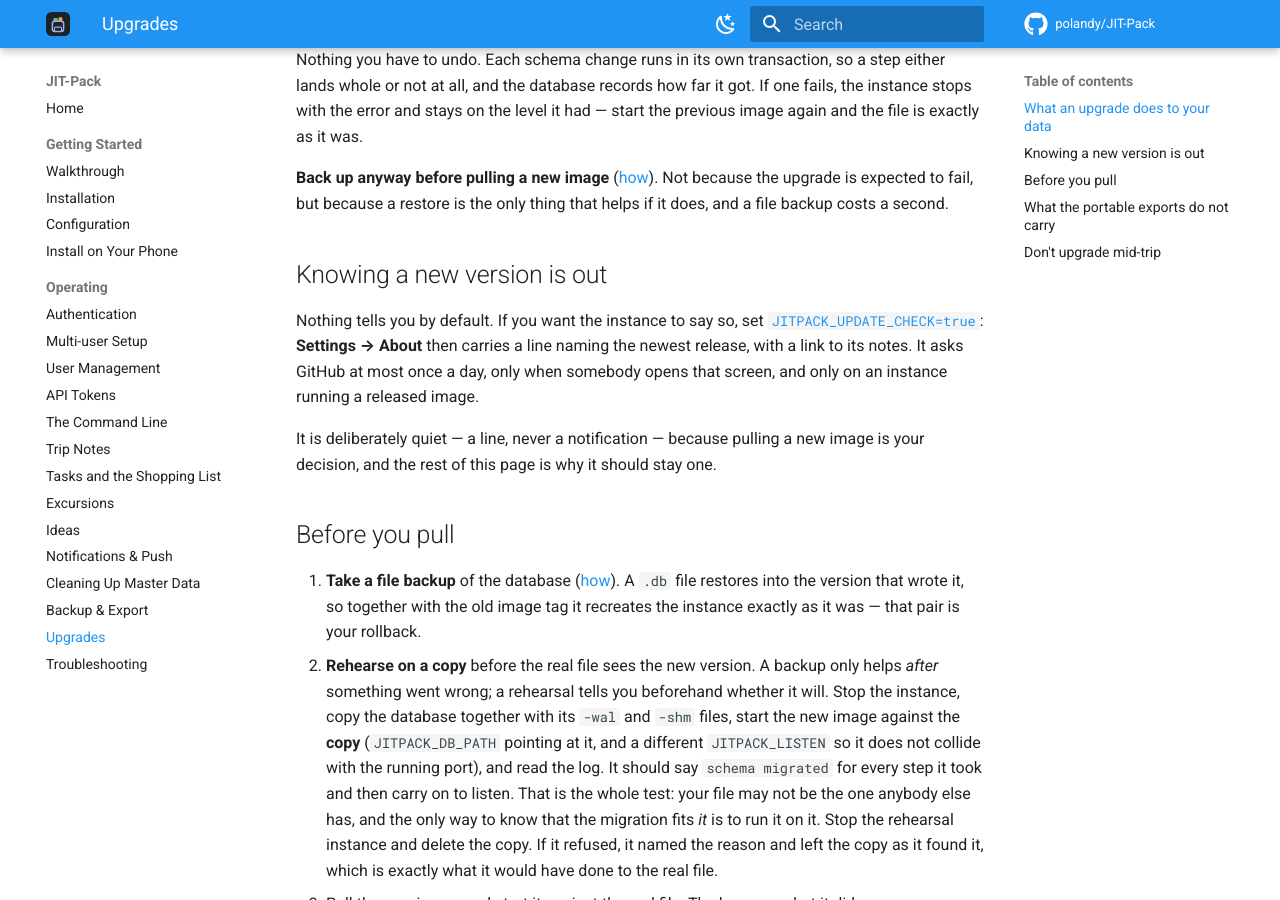
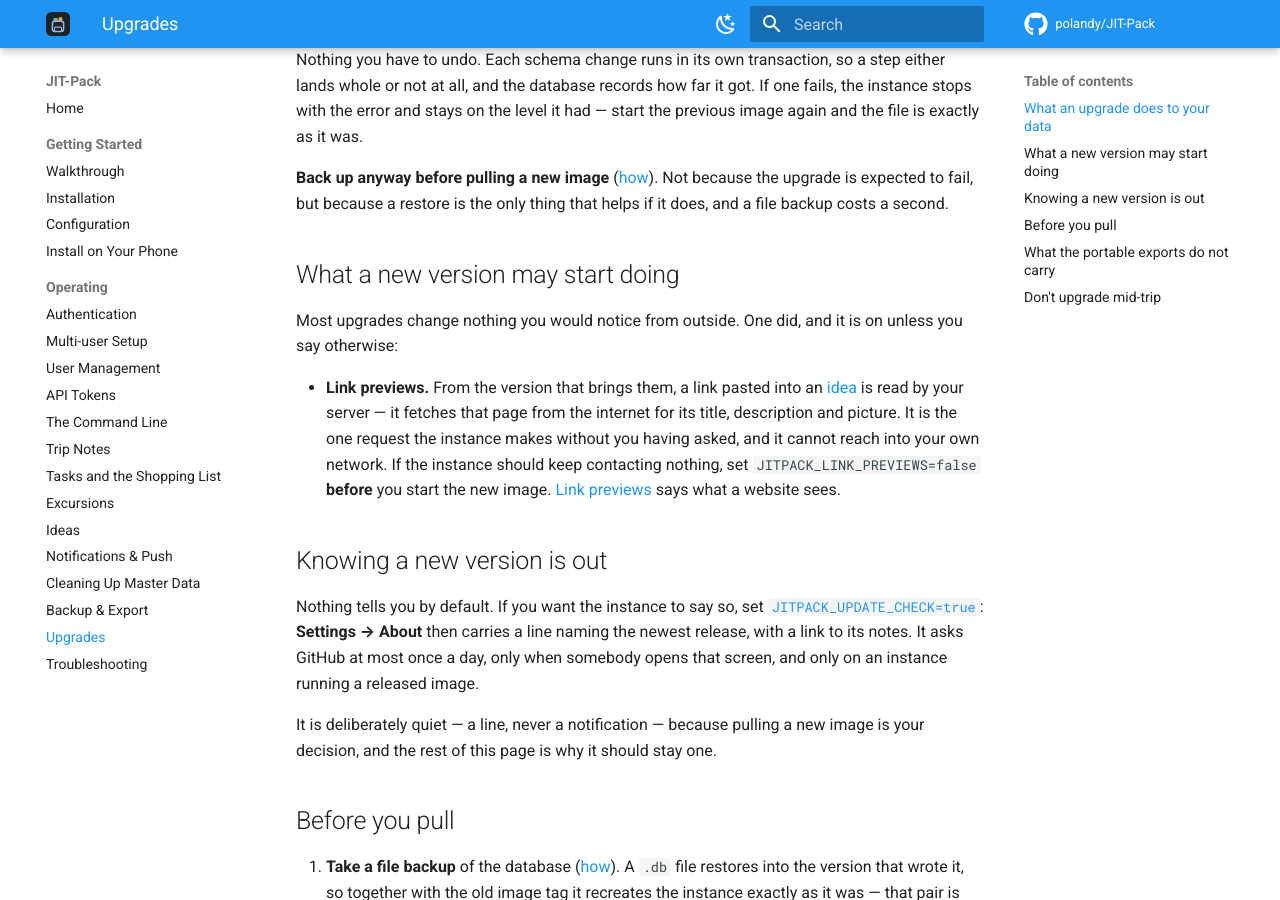
Before and after one commit to polandy/JIT-Pack, an MkDocs documentation site: the page built from docs/upgrades.md, in a window 1280 px wide and 900 px high, scrolled down 767 px. Built offline with MkDocs 1.6.1 and Material for MkDocs 9.7.7, drawn with Linux system fonts in a browser that asks for light colours; comment, search, counter and statistics services are not loaded.

Commit message:
docs: an upgrade turns link previews on — say so before the restart (FR-29.16)
The one request an instance makes unasked arrives with an image pull, so
docs/upgrades.md names it and the switch to set before the new image
starts.

```diff
--- a/docs/upgrades.md
+++ b/docs/upgrades.md
@@ -23,6 +23,12 @@ The refused file is never modified — not to "fix" it, not to stamp it. [Troubl
 Nothing you have to undo. Each schema change runs in its own transaction, so a step either lands whole or not at all, and the database records how far it got. If one fails, the instance stops with the error and stays on the level it had — start the previous image again and the file is exactly as it was.
 
 **Back up anyway before pulling a new image** ([how](backup.md#wal-mode-back-up-all-three-files-or-use-a-proper-snapshot)). Not because the upgrade is expected to fail, but because a restore is the only thing that helps if it does, and a file backup costs a second.
+
+## What a new version may start doing
+
+Most upgrades change nothing you would notice from outside. One did, and it is on unless you say otherwise:
+
+- **Link previews.** From the version that brings them, a link pasted into an [idea](ideas.md) is read by your server — it fetches that page from the internet for its title, description and picture. It is the one request the instance makes without you having asked, and it cannot reach into your own network. If the instance should keep contacting nothing, set `JITPACK_LINK_PREVIEWS=false` **before** you start the new image. [Link previews](configuration.md#link-previews) says what a website sees.
 
 ## Knowing a new version is out
 
```
